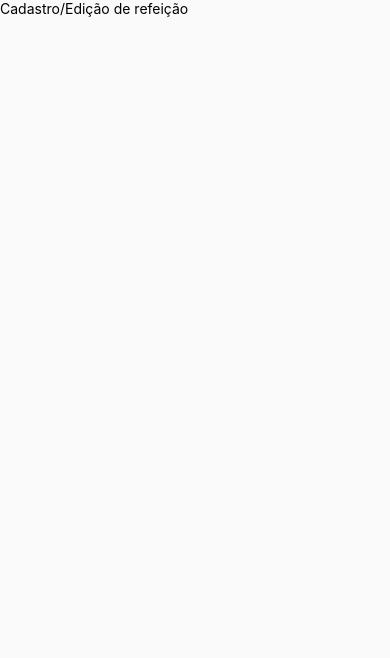
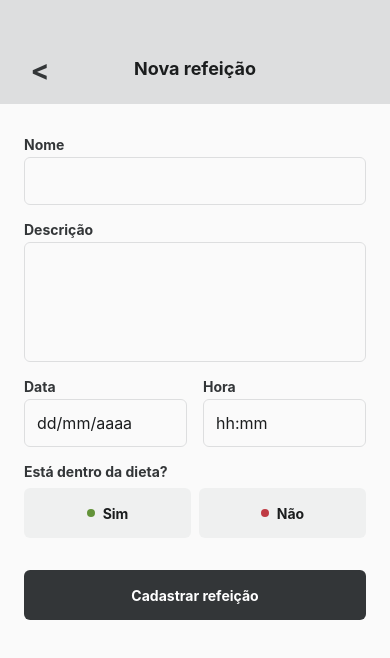
Before and after one commit to Dragoniana/daily-diet, a React Native app: screen /MealForm in a window 390 px wide. Shown: the top 658 px of the page. Built offline with nearby package versions, Linux system fonts and the light colour scheme.

Commit message:
Formulario e feedback

```diff
--- a/src/screens/Feedback/index.tsx
+++ b/src/screens/Feedback/index.tsx
@@ -1,9 +1,60 @@
-import { Text, View } from 'react-native';
+import { useNavigation, useRoute } from '@react-navigation/native';
+import {
+  NativeStackNavigationProp,
+  NativeStackScreenProps,
+} from '@react-navigation/native-stack';
+
+import { Button } from '../../components/Button';
+import { AppRoutesParamList } from '../../routes/app.routes';
+
+import {
+  Container,
+  Content,
+  Title,
+  Subtitle,
+  Highlight,
+  ImagePlaceholder,
+} from './styles';
+
+type NavigationProps = NativeStackNavigationProp<AppRoutesParamList>;
+type RouteProps = NativeStackScreenProps<AppRoutesParamList, 'Feedback'>['route'];
 
 export function Feedback() {
+  const navigation = useNavigation<NavigationProps>();
+  const route = useRoute<RouteProps>();
+
+  const { isOnDiet } = route.params;
+
+  function handleGoHome() {
+    navigation.navigate('Home');
+  }
+
   return (
-    <View>
-      <Text>Feedback</Text>
-    </View>
+    <Container>
+      <Content>
+        <Title isOnDiet={isOnDiet}>
+          {isOnDiet ? 'Continue assim!' : 'Que pena!'}
+        </Title>
+
+        <Subtitle>
+          {isOnDiet ? (
+            <>
+              Você continua <Highlight>dentro da dieta</Highlight>. Muito bem!
+            </>
+          ) : (
+            <>
+              Você <Highlight>saiu da dieta</Highlight> dessa vez, mas continue
+              se esforçando!
+            </>
+          )}
+        </Subtitle>
+
+        <ImagePlaceholder isOnDiet={isOnDiet}>
+          {isOnDiet ? 'Dentro da dieta' : 'Fora da dieta'}
+        </ImagePlaceholder>
+
+        <Button title="Ir para a página inicial" onPress={handleGoHome} />
+      </Content>
+    </Container>
   );
 }
--- /dev/null
+++ b/src/screens/Feedback/styles.ts
@@ -0,0 +1,62 @@
+import styled from 'styled-components/native';
+
+type FeedbackStyleProps = {
+  isOnDiet: boolean;
+};
+
+export const Container = styled.View`
+  flex: 1;
+  background-color: ${({ theme }) => theme.colors.gray_700};
+
+  align-items: center;
+  justify-content: center;
+
+  padding: 24px;
+`;
+
+export const Content = styled.View`
+  width: 100%;
+  align-items: center;
+`;
+
+export const Title = styled.Text<FeedbackStyleProps>`
+  font-size: ${({ theme }) => theme.font_size.xl}px;
+  font-weight: bold;
+
+  color: ${({ theme, isOnDiet }) =>
+    isOnDiet ? theme.colors.green_dark : theme.colors.red_dark};
+
+  margin-bottom: 8px;
+`;
+
+export const Subtitle = styled.Text`
+  max-width: 300px;
+
+  text-align: center;
+
+  font-size: ${({ theme }) => theme.font_size.md}px;
+  color: ${({ theme }) => theme.colors.gray_100};
+
+  margin-bottom: 40px;
+`;
+
+export const Highlight = styled.Text`
+  font-weight: bold;
+`;
+
+export const ImagePlaceholder = styled.View<FeedbackStyleProps>`
+  width: 224px;
+  height: 224px;
+
+  border-radius: 112px;
+
+  align-items: center;
+  justify-content: center;
+
+  background-color: ${({ theme, isOnDiet }) =>
+    isOnDiet ? theme.colors.green_light : theme.colors.red_light};
+
+  color: ${({ theme }) => theme.colors.gray_100};
+
+  margin-bottom: 32px;
+`;
--- a/src/screens/MealForm/index.tsx
+++ b/src/screens/MealForm/index.tsx
@@ -1,9 +1,186 @@
-import { Text, View } from 'react-native';
+import { useEffect, useState } from 'react';
+import { Alert, KeyboardAvoidingView, Platform } from 'react-native';
+import { useNavigation, useRoute } from '@react-navigation/native';
+import {
+  NativeStackNavigationProp,
+  NativeStackScreenProps,
+} from '@react-navigation/native-stack';
+
+import { Button } from '../../components/Button';
+import { Header } from '../../components/Header';
+import { Input } from '../../components/Input';
+import { SelectButton } from '../../components/SelectButton';
+
+import { AppRoutesParamList } from '../../routes/app.routes';
+import { createMeal, getMealById, updateMeal } from '../../storage/mealsStorage';
+import { Meal } from '../../types/meal';
+
+import {
+  Container,
+  Content,
+  DateTimeRow,
+  DateTimeInputWrapper,
+  DietTitle,
+  SelectRow,
+} from './styles';
+
+type NavigationProps = NativeStackNavigationProp<AppRoutesParamList>;
+type RouteProps = NativeStackScreenProps<AppRoutesParamList, 'MealForm'>['route'];
 
 export function MealForm() {
+  const navigation = useNavigation<NavigationProps>();
+  const route = useRoute<RouteProps>();
+
+  const mealId = route.params?.mealId;
+  const isEditing = !!mealId;
+
+  const [name, setName] = useState('');
+  const [description, setDescription] = useState('');
+  const [date, setDate] = useState('');
+  const [time, setTime] = useState('');
+  const [isOnDiet, setIsOnDiet] = useState<boolean | null>(null);
+
+  async function loadMeal() {
+    if (!mealId) {
+      return;
+    }
+
+    const meal = await getMealById(mealId);
+
+    if (!meal) {
+      Alert.alert('Refeição', 'Refeição não encontrada.');
+      navigation.goBack();
+      return;
+    }
+
+    setName(meal.name);
+    setDescription(meal.description);
+    setDate(meal.date);
+    setTime(meal.time);
+    setIsOnDiet(meal.isOnDiet);
+  }
+
+  function validateFields() {
+    if (!name.trim()) {
+      Alert.alert('Campo obrigatório', 'Informe o nome da refeição.');
+      return false;
+    }
+
+    if (!description.trim()) {
+      Alert.alert('Campo obrigatório', 'Informe a descrição da refeição.');
+      return false;
+    }
+
+    if (!date.trim()) {
+      Alert.alert('Campo obrigatório', 'Informe a data da refeição.');
+      return false;
+    }
+
+    if (!time.trim()) {
+      Alert.alert('Campo obrigatório', 'Informe o horário da refeição.');
+      return false;
+    }
+
+    if (isOnDiet === null) {
+      Alert.alert('Campo obrigatório', 'Informe se está dentro da dieta.');
+      return false;
+    }
+
+    return true;
+  }
+
+  async function handleSaveMeal() {
+    if (!validateFields()) {
+      return;
+    }
+
+    const meal: Meal = {
+      id: mealId ?? String(new Date().getTime()),
+      name: name.trim(),
+      description: description.trim(),
+      date: date.trim(),
+      time: time.trim(),
+      isOnDiet: Boolean(isOnDiet),
+    };
+
+    if (isEditing) {
+      await updateMeal(meal);
+      navigation.navigate('MealDetails', { mealId: meal.id });
+      return;
+    }
+
+    await createMeal(meal);
+    navigation.navigate('Feedback', { isOnDiet: meal.isOnDiet });
+  }
+
+  useEffect(() => {
+    loadMeal();
+  }, [mealId]);
+
   return (
-    <View>
-      <Text>Cadastro/Edição de refeição</Text>
-    </View>
+    <Container>
+      <Header title={isEditing ? 'Editar refeição' : 'Nova refeição'} />
+
+      <KeyboardAvoidingView
+        style={{ flex: 1 }}
+        behavior={Platform.OS === 'ios' ? 'padding' : undefined}
+      >
+        <Content>
+          <Input label="Nome" value={name} onChangeText={setName} />
+
+          <Input
+            label="Descrição"
+            value={description}
+            onChangeText={setDescription}
+            multiline
+          />
+
+          <DateTimeRow>
+            <DateTimeInputWrapper>
+              <Input
+                label="Data"
+                value={date}
+                onChangeText={setDate}
+                placeholder="dd/mm/aaaa"
+                keyboardType="numeric"
+              />
+            </DateTimeInputWrapper>
+
+            <DateTimeInputWrapper>
+              <Input
+                label="Hora"
+                value={time}
+                onChangeText={setTime}
+                placeholder="hh:mm"
+                keyboardType="numeric"
+              />
+            </DateTimeInputWrapper>
+          </DateTimeRow>
+
+          <DietTitle>Está dentro da dieta?</DietTitle>
+
+          <SelectRow>
+            <SelectButton
+              title="Sim"
+              type="yes"
+              isActive={isOnDiet === true}
+              onPress={() => setIsOnDiet(true)}
+            />
+
+            <SelectButton
+              title="Não"
+              type="no"
+              isActive={isOnDiet === false}
+              onPress={() => setIsOnDiet(false)}
+            />
+          </SelectRow>
+
+          <Button
+            title={isEditing ? 'Salvar alterações' : 'Cadastrar refeição'}
+            onPress={handleSaveMeal}
+          />
+        </Content>
+      </KeyboardAvoidingView>
+    </Container>
   );
 }
--- /dev/null
+++ b/src/screens/MealForm/styles.ts
@@ -0,0 +1,41 @@
+import styled from 'styled-components/native';
+
+export const Container = styled.View`
+  flex: 1;
+  background-color: ${({ theme }) => theme.colors.gray_700};
+`;
+
+export const Content = styled.ScrollView.attrs({
+  contentContainerStyle: {
+    paddingBottom: 32,
+  },
+})`
+  flex: 1;
+  padding: 32px 24px;
+`;
+
+export const DateTimeRow = styled.View`
+  width: 100%;
+  flex-direction: row;
+  gap: 16px;
+`;
+
+export const DateTimeInputWrapper = styled.View`
+  flex: 1;
+`;
+
+export const DietTitle = styled.Text`
+  font-size: ${({ theme }) => theme.font_size.sm}px;
+  font-weight: bold;
+  color: ${({ theme }) => theme.colors.gray_200};
+
+  margin-bottom: 8px;
+`;
+
+export const SelectRow = styled.View`
+  width: 100%;
+  flex-direction: row;
+  gap: 8px;
+
+  margin-bottom: 32px;
+`;
```
